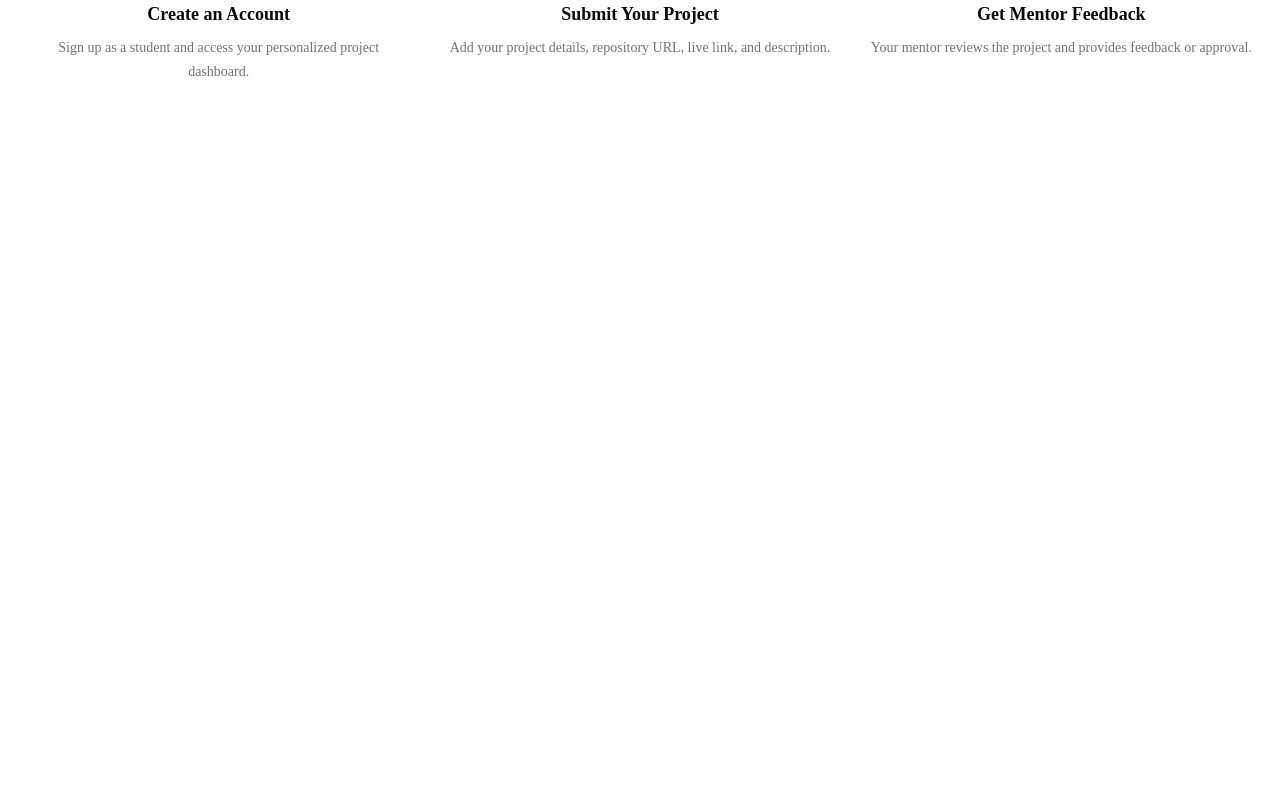
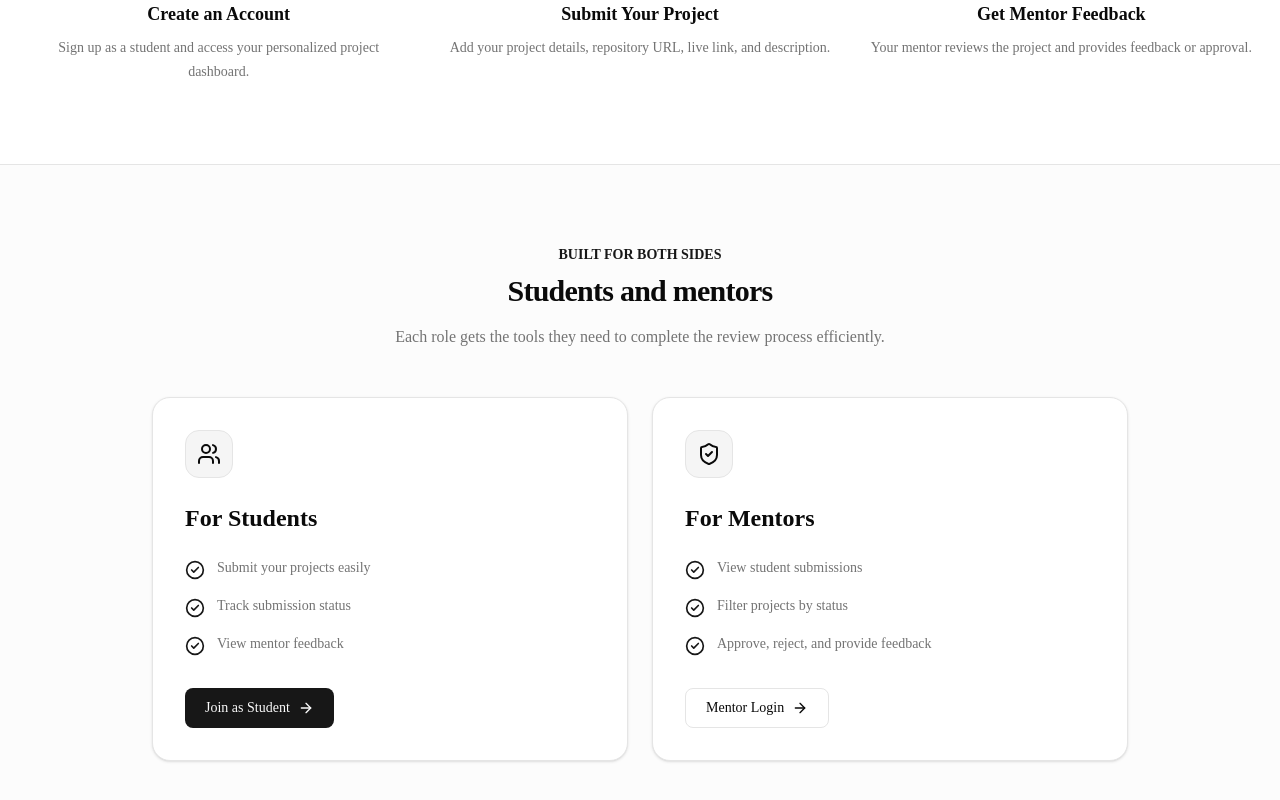
Before and after one commit to dipto230/WEB-INSTRUCTOR-ASSIGNMENT-FOR-PROGRAMING-HERO, a Next.js app in the folder frontend/: page / in a window 1280 px wide. Shown: the part 2018-2818 px from the top of the page. Before the commit the page ends 2182 px from the top, so only its background shows below. Built offline with nearby package versions, Linux system fonts and the light colour scheme.

Commit message:
roles section done

```diff
--- a/frontend/src/app/page.tsx
+++ b/frontend/src/app/page.tsx
@@ -2,6 +2,7 @@ import Features from "../components/home/Features";
 import Hero from "../components/home/Hero";
 import HowItWorks from "../components/home/HowItWorks";
 import Navbar from "../components/home/Navbar";
+import Roles from "../components/home/Roles";
 
 
 
@@ -12,6 +13,7 @@ export default function HomePage() {
       <Hero />
       <Features />
       <HowItWorks/>
+      <Roles/>
     </main>
   );
 }
--- a/frontend/src/components/home/Roles.tsx
+++ b/frontend/src/components/home/Roles.tsx
@@ -0,0 +1,130 @@
+
+import Link from "next/link";
+import {
+  ArrowRight,
+  CheckCircle2,
+  ShieldCheck,
+  Users,
+} from "lucide-react";
+
+export default function Roles() {
+  return (
+    <section
+      id="roles"
+      className="border-t bg-muted/30 py-20"
+    >
+      <div className="mx-auto max-w-5xl px-6">
+        <div className="mx-auto max-w-2xl text-center">
+          <p className="text-sm font-semibold text-primary">
+            BUILT FOR BOTH SIDES
+          </p>
+
+          <h2 className="mt-2 text-3xl font-bold tracking-tight">
+            Students and mentors
+          </h2>
+
+          <p className="mt-4 text-muted-foreground">
+            Each role gets the tools they need to complete
+            the review process efficiently.
+          </p>
+        </div>
+
+        <div className="mt-12 grid gap-6 md:grid-cols-2">
+          {/* Student */}
+
+          <div className="rounded-2xl border bg-background p-8 shadow-sm">
+            <div className="flex h-12 w-12 items-center justify-center rounded-xl border bg-muted">
+              <Users className="h-6 w-6" />
+            </div>
+
+            <h3 className="mt-6 text-2xl font-bold">
+              For Students
+            </h3>
+
+            <ul className="mt-6 space-y-4">
+              <li className="flex items-start gap-3">
+                <CheckCircle2 className="mt-0.5 h-5 w-5 shrink-0 text-primary" />
+
+                <span className="text-sm text-muted-foreground">
+                  Submit your projects easily
+                </span>
+              </li>
+
+              <li className="flex items-start gap-3">
+                <CheckCircle2 className="mt-0.5 h-5 w-5 shrink-0 text-primary" />
+
+                <span className="text-sm text-muted-foreground">
+                  Track submission status
+                </span>
+              </li>
+
+              <li className="flex items-start gap-3">
+                <CheckCircle2 className="mt-0.5 h-5 w-5 shrink-0 text-primary" />
+
+                <span className="text-sm text-muted-foreground">
+                  View mentor feedback
+                </span>
+              </li>
+            </ul>
+
+            <Link
+              href="/signup"
+              className="mt-8 inline-flex h-10 items-center justify-center rounded-md bg-primary px-5 text-sm font-medium text-primary-foreground hover:opacity-90"
+            >
+              Join as Student
+
+              <ArrowRight className="ml-2 h-4 w-4" />
+            </Link>
+          </div>
+
+          {/* Mentor */}
+
+          <div className="rounded-2xl border bg-background p-8 shadow-sm">
+            <div className="flex h-12 w-12 items-center justify-center rounded-xl border bg-muted">
+              <ShieldCheck className="h-6 w-6" />
+            </div>
+
+            <h3 className="mt-6 text-2xl font-bold">
+              For Mentors
+            </h3>
+
+            <ul className="mt-6 space-y-4">
+              <li className="flex items-start gap-3">
+                <CheckCircle2 className="mt-0.5 h-5 w-5 shrink-0 text-primary" />
+
+                <span className="text-sm text-muted-foreground">
+                  View student submissions
+                </span>
+              </li>
+
+              <li className="flex items-start gap-3">
+                <CheckCircle2 className="mt-0.5 h-5 w-5 shrink-0 text-primary" />
+
+                <span className="text-sm text-muted-foreground">
+                  Filter projects by status
+                </span>
+              </li>
+
+              <li className="flex items-start gap-3">
+                <CheckCircle2 className="mt-0.5 h-5 w-5 shrink-0 text-primary" />
+
+                <span className="text-sm text-muted-foreground">
+                  Approve, reject, and provide feedback
+                </span>
+              </li>
+            </ul>
+
+            <Link
+              href="/login"
+              className="mt-8 inline-flex h-10 items-center justify-center rounded-md border px-5 text-sm font-medium hover:bg-muted"
+            >
+              Mentor Login
+
+              <ArrowRight className="ml-2 h-4 w-4" />
+            </Link>
+          </div>
+        </div>
+      </div>
+    </section>
+  );
+}
```
